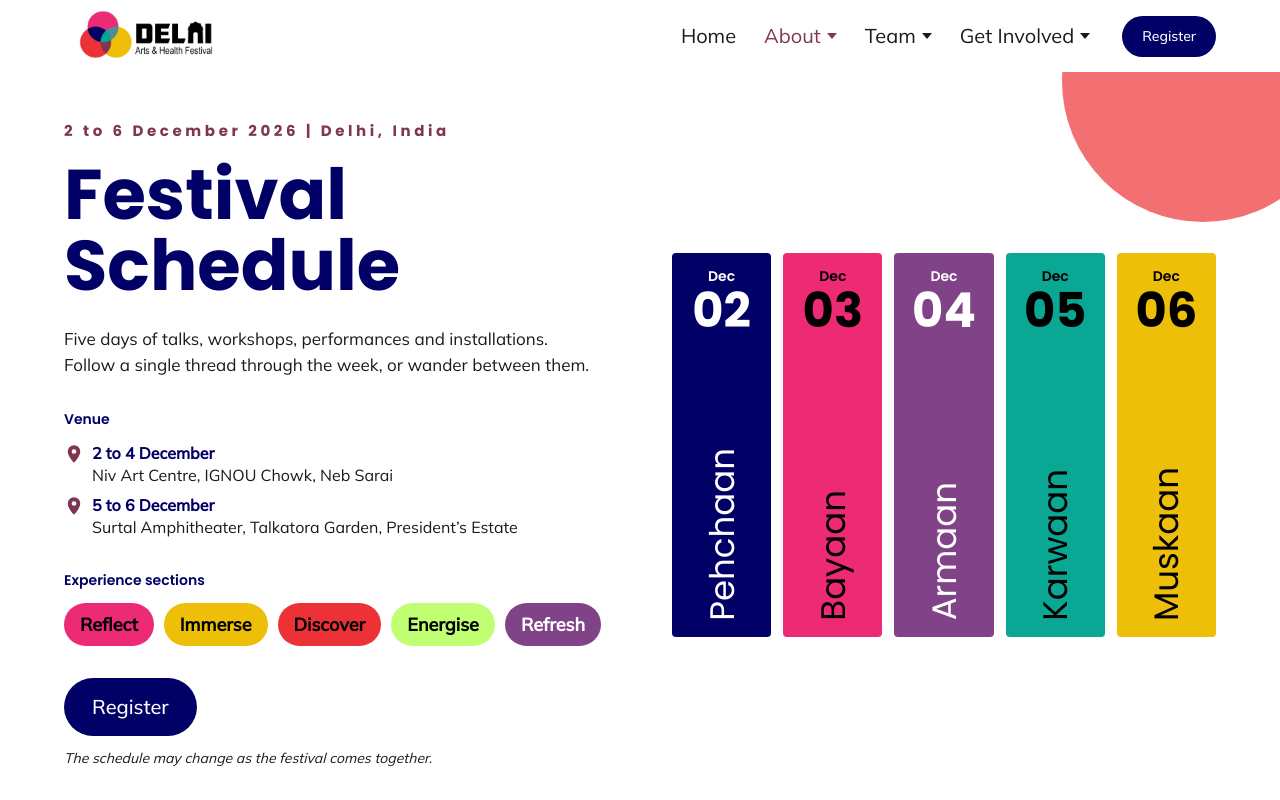
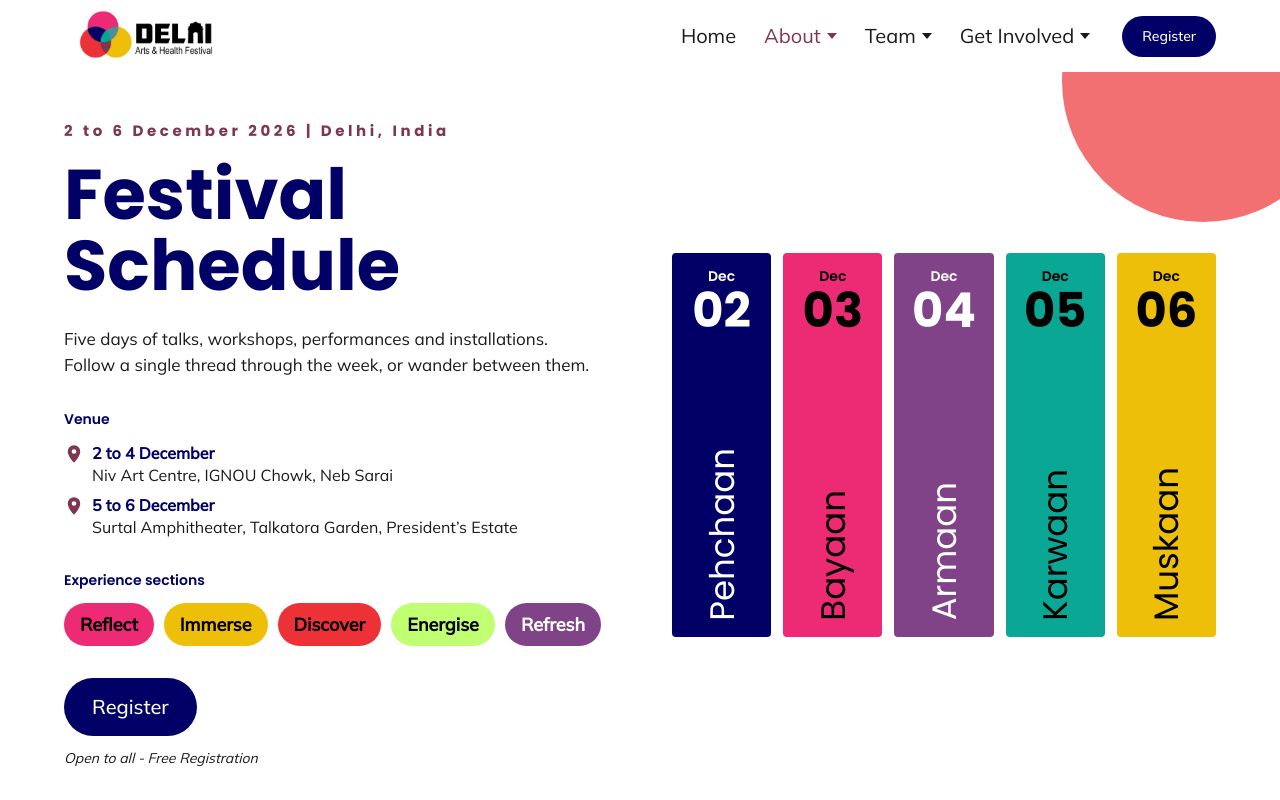
Before and after one commit to ShettyAryan/delhiartsandhealthfestival, a Next.js app: page /schedule in a window 1280 px wide. Shown: the top 800 px of the page. Built offline with nearby package versions, Linux system fonts and the light colour scheme; a web font is replaced by a local one.

Commit message:
text under button change

```diff
--- a/app/schedule/page.tsx
+++ b/app/schedule/page.tsx
@@ -273,9 +273,7 @@ export default function SchedulePage() {
             <CTAButton href={REGISTER_HREF} external className="mt-8">
               Register
             </CTAButton>
-            <p className="mt-3 text-small italic">
-              The schedule may change as the festival comes together.
-            </p>
+            <p className="mt-3 text-small italic">Open to all - Free Registration</p>
           </div>
 
           <nav aria-label="Jump to a day" className="lg:col-span-6">
```
